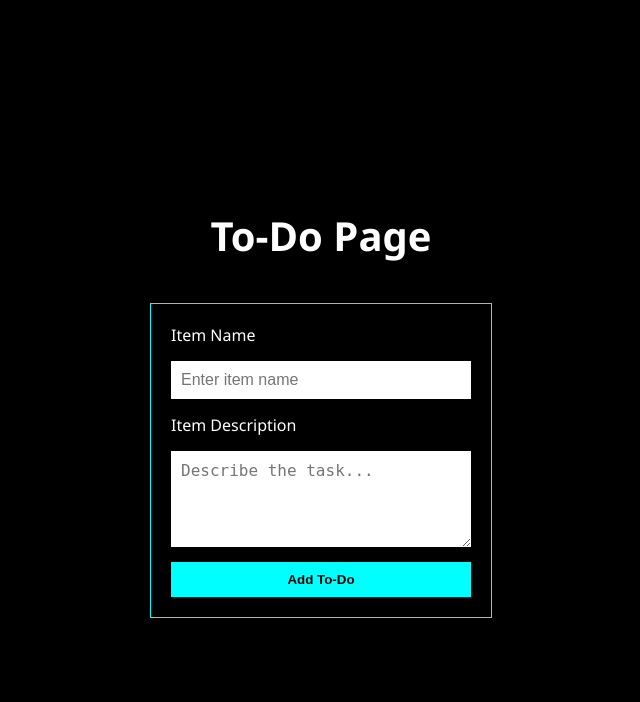
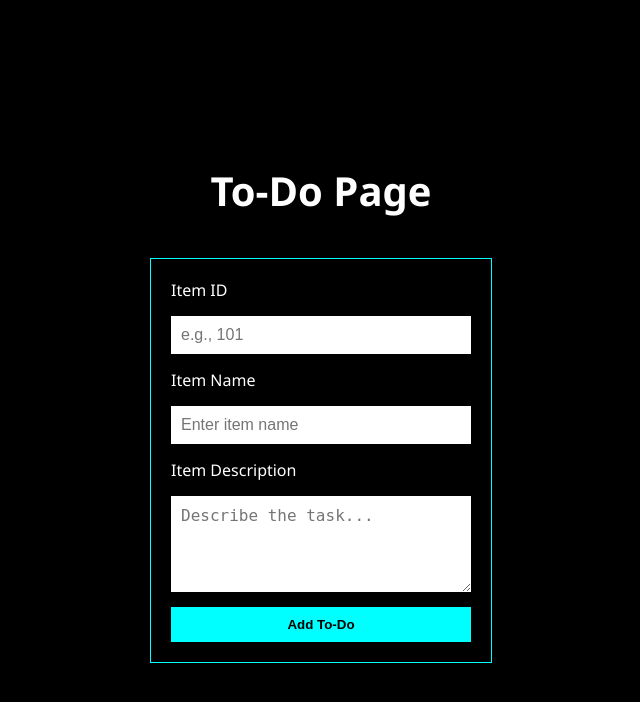
Before and after one commit to shivasai789/git-assignment, a Flask app: page / in a window 1280 px wide. Shown: the top 702 px of the page, without its empty margins (319-959 px from the left). Run offline with Flask 3, Linux system fonts and the light colour scheme.

Commit message:
add item id

```diff
--- a/frontend/templates/index-1.html
+++ b/frontend/templates/index-1.html
@@ -54,6 +54,9 @@
 <body>
     <h1>To-Do Page</h1>
     <form action="/add-item" method="POST">
+        <label for="itemId">Item ID</label>
+        <input type="text" name="itemId" id="itemId" placeholder="e.g., 101" required>
+
         <label for="itemName">Item Name</label>
         <input type="text" name="itemName" id="itemName" placeholder="Enter item name" required>
 
```
